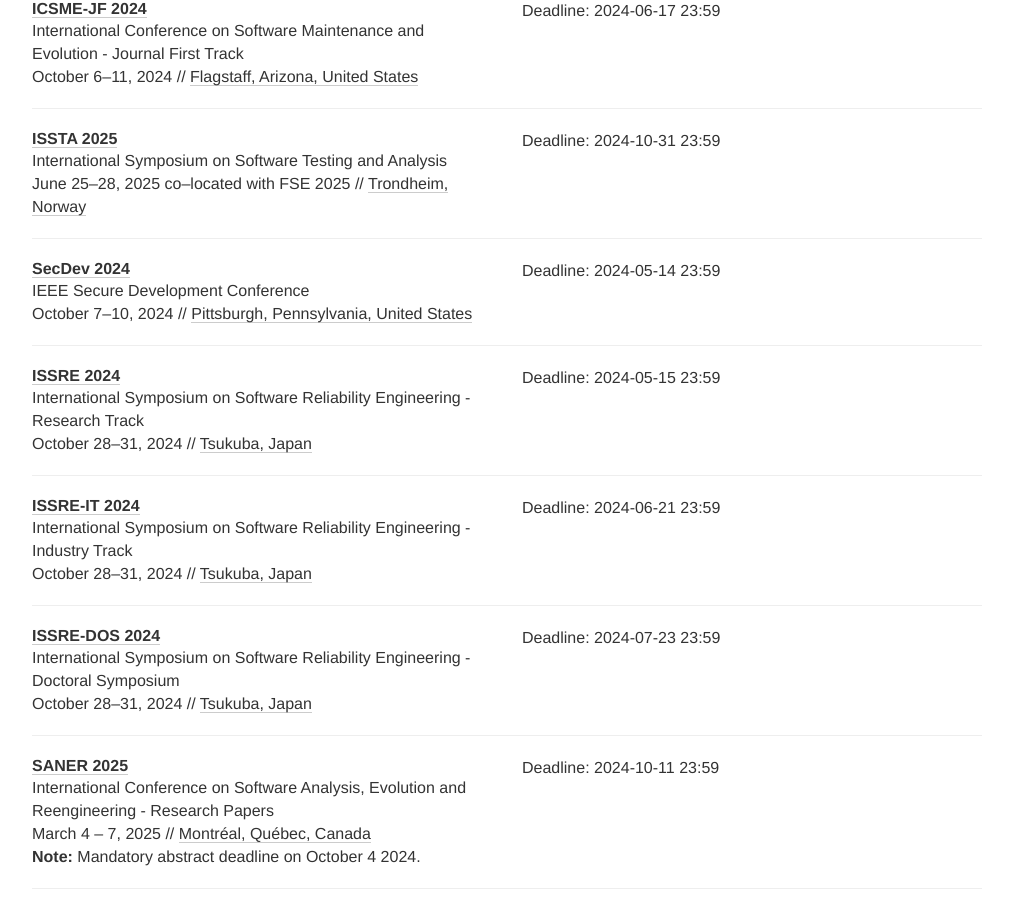
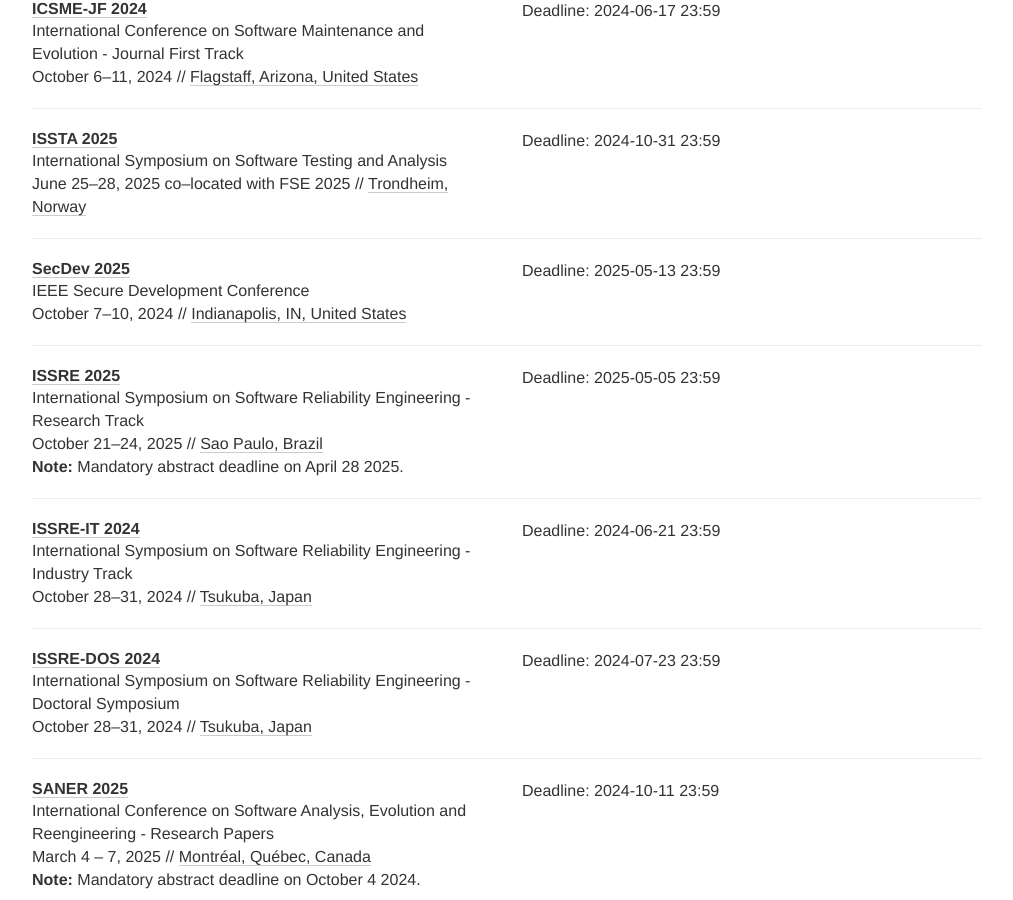
Before and after one commit to se-deadlines/se-deadlines.github.io, a Jekyll site: the page built from index.html, in a window 1280 px wide and 900 px high, scrolled down 12106 px. Shown: the whole window, without its empty margins (133-1146 px from the left). Built offline with Jekyll 4.4.1, drawn with Linux system fonts in a browser that asks for light colours; nearby versions of some CDN libraries; some of the changed text lies outside the part shown.

Commit message:
More conferences updates

```diff
--- a/_data/conferences.yml
+++ b/_data/conferences.yml
@@ -729,7 +729,7 @@
   year: 2025
   link: https://conf.researchr.org/track/esem-2025/esem-2025-industrial-track-
   deadline:
-  - "2054-05-16 23:59"
+  - "2025-05-16 23:59"
   date: September 29 - October 3, 2025
   place: Honolulu, Hawai, USA
   tags: [CO, IPT]
@@ -866,23 +866,24 @@
 # SecDev
 - name: SecDev
   description: IEEE Secure Development Conference
-  year: 2024
-  link: https://secdev.ieee.org/2024/cfp/
+  year: 2025
+  link: https://secdev.ieee.org/2025/cfp/
   deadline:
-  - "2024-05-14 23:59"
+  - "2025-05-13 23:59"
   date: October 7-10, 2024
-  place: Pittsburgh, Pennsylvania, United States
-  tags: [CO, RPT, SPT, IPT, TTBT]
+  place: Indianapolis, IN, United States
+  tags: [CO, RPT, SPT, TTBT]
 
 # ISSRE
 - name: ISSRE
   description: International Symposium on Software Reliability Engineering - Research Track
-  year: 2024
-  link: https://issre.github.io/2024/calls_cfp-research.html
+  year: 2025
+  link: https://issre.github.io/2025/calls_cfp-research.html
   deadline:
-  - "2024-05-15 23:59"
-  date: October 28-31, 2024
-  place: Tsukuba, Japan
+  - "2025-05-05 23:59"
+  date: October 21-24, 2025
+  place: Sao Paulo, Brazil
+  note: Mandatory abstract deadline on April 28 2025.
   tags: [CO, RPT]
 
 - name: ISSRE-IT
```
